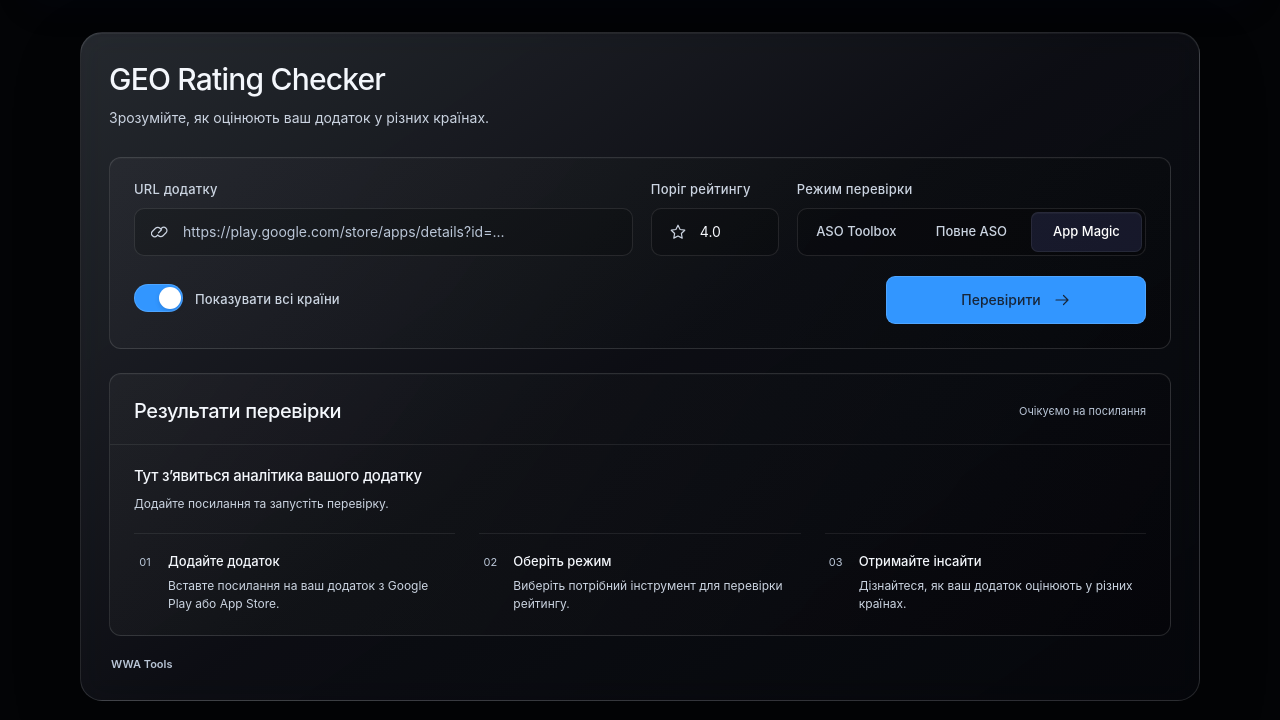
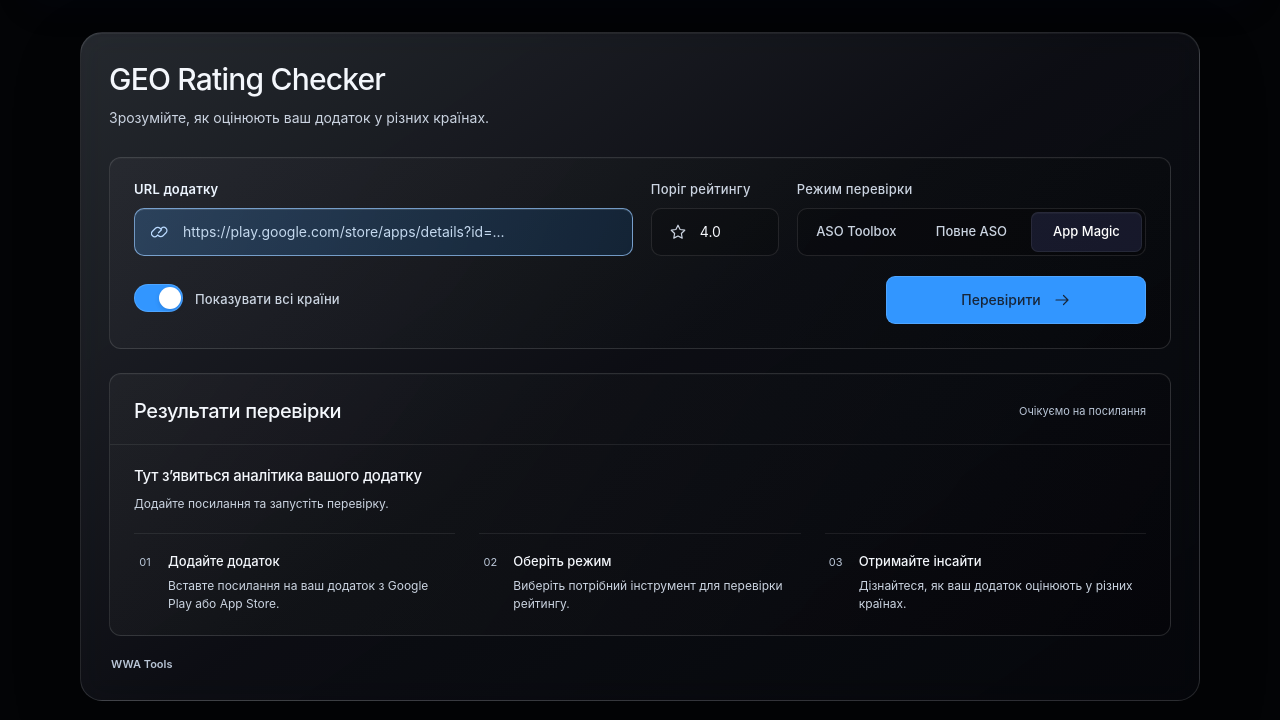
Before and after one commit to WiZe1007/ASO-Tools-Website, a Python web app: template templates/index.html in a window 1280 px wide. Shown: the part 80-800 px from the top of the page. Run offline with Jinja, Linux system fonts and the light colour scheme; the template is opened without the code that fills it, so the values that code supplies are empty.

Commit message:
Improve app URL field contrast in rating checker

```diff
--- a/static/css/rating-layout.css
+++ b/static/css/rating-layout.css
@@ -15,6 +15,37 @@ html body#wwa-app[data-page="rating"] .form-row1 {
 
 html body#wwa-app[data-page="rating"] .f-url {
   grid-column: auto !important;
+}
+
+/* Give the primary URL field a clear edge while retaining its glass material. */
+html body#wwa-app[data-page="rating"] .f-url>.f-label {
+  color: #edf5ff !important;
+  font-weight: 600 !important;
+}
+
+html body#wwa-app[data-page="rating"] .f-url .url-input {
+  color: #f7fbff !important;
+  background: linear-gradient(110deg,rgba(48,79,112,.70),rgba(20,39,60,.84)) !important;
+  border-color: rgba(154,203,255,.70) !important;
+  box-shadow: inset 0 1px 0 rgba(224,241,255,.12) !important;
+}
+
+html body#wwa-app[data-page="rating"] .f-url .url-input::placeholder {
+  color: #c4d8ee !important;
+  opacity: 1;
+}
+
+html body#wwa-app[data-page="rating"] .f-url :is(.url-ico,.url-clear) {
+  color: #badaff !important;
+}
+
+html body#wwa-app[data-page="rating"] .f-url .url-input:hover {
+  border-color: #b8ddff !important;
+}
+
+html body#wwa-app[data-page="rating"] .f-url .url-input:focus {
+  border-color: #b8ddff !important;
+  box-shadow: 0 0 0 3px rgba(98,172,255,.22),inset 0 1px 0 rgba(224,241,255,.12) !important;
 }
 
 html body#wwa-app[data-page="rating"] .form-row2 {
--- a/templates/index.html
+++ b/templates/index.html
@@ -964,7 +964,7 @@
   <link rel="stylesheet" href="{{ url_for('static', filename='css/liquid-glass.css', v='20260908-glass-contrast3') }}">
   <script src="{{ url_for('static', filename='js/liquid-motion.js', v='20260908-smooth-nav3') }}" defer></script>
   <link rel="stylesheet" href="{{ url_for('static', filename='css/alpine-polish.css', v='20260908-smooth-nav3') }}">
-  <link rel="stylesheet" href="{{ url_for('static', filename='css/rating-layout.css', v='20260908-rating-row1') }}">
+  <link rel="stylesheet" href="{{ url_for('static', filename='css/rating-layout.css', v='20260909-url-contrast1') }}">
   <link rel="stylesheet" href="{{ url_for('static', filename='css/light-theme.css', v='20260908-readable-results1') }}">
 </head>
 
```
